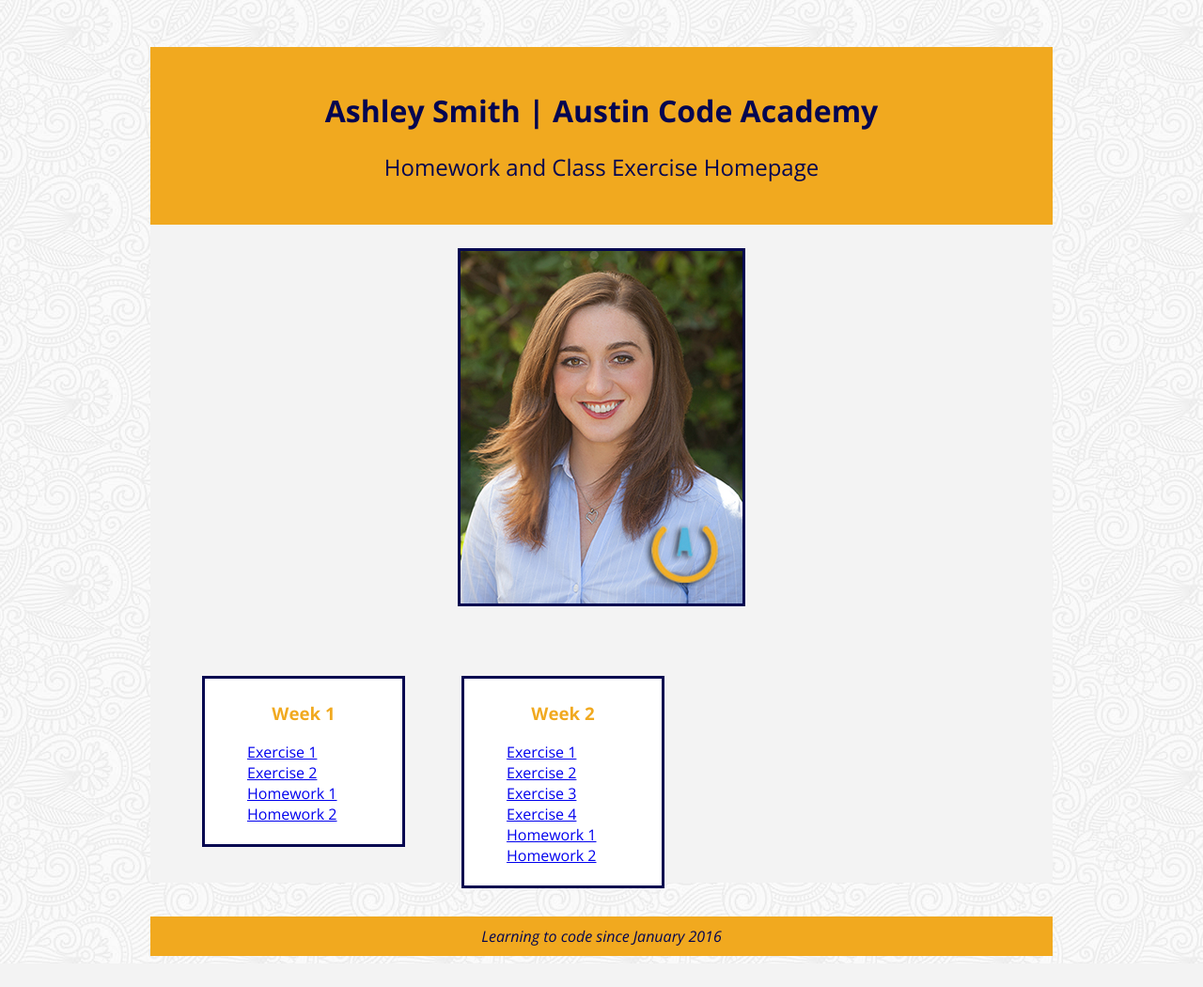
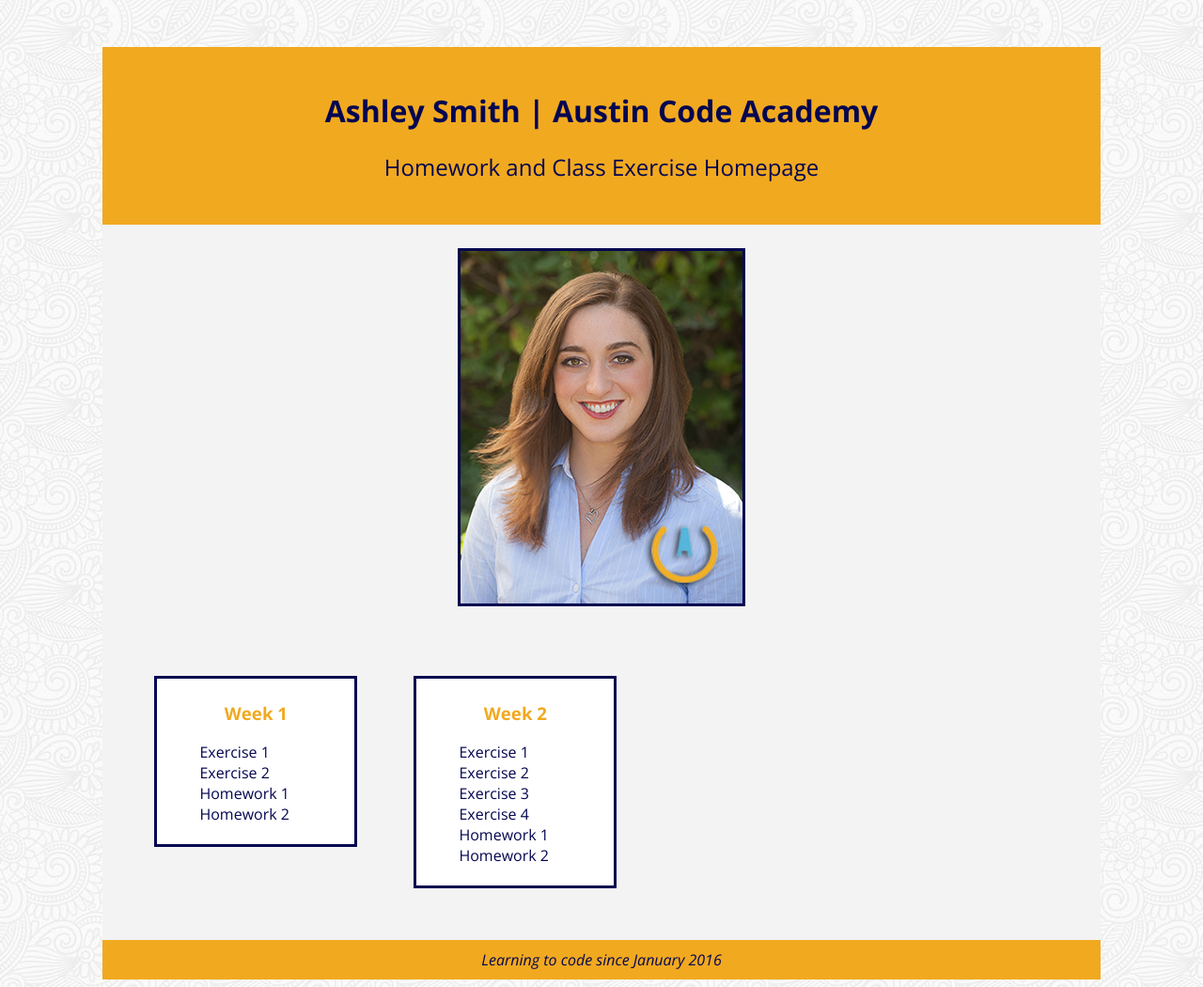
Before and after one commit to ashley-austincoder/ashley-austincoder.github.io, a PHP site: page / in a window 1280 px wide. Shown: the whole page at 94% size. Before the commit the page ends 1023 px from the top, so only its background shows below. Run offline with PHP 8.4, Linux system fonts and the light colour scheme.

Commit message:
change hw to %

```diff
--- a/css/style.css
+++ b/css/style.css
@@ -12,8 +12,7 @@ body {
 }
 
 .container {
-    width: 910px;
-    height: 650px;
+    width: 80%;
     margin: auto;
     background-color: #f3f3f3;
     padding: 25px;
@@ -24,20 +23,23 @@ header {
     margin-top: 50px;
     background-color: #f1a91f;
     padding: 25px;
-    width: 910px;
+    width: 80%;
     margin-left: auto;
     margin-right: auto;
 }
 
-h1 {
+h1, h2 {
     color: #040650;
     text-align: center;
 }
 
 h2 {
+    font-weight: 200;
+}
+
+h3 {
     text-align: center;
-    font-weight: 200;
-    color: #040650;
+    color: #f1a91f;
 }
 
 ul {
@@ -46,6 +48,19 @@ ul {
 
 li {
     text-align: left;
+}
+
+a:link, a:visited {
+    color:#040650;
+    text-decoration: none;
+}
+
+a:hover {
+    text-decoration: underline;
+}
+
+.linkstohw {
+    clear: both;
 }
 
 .week {
@@ -57,12 +72,8 @@ li {
     margin: 30px;
 }
 
-h3 {
-    text-align: center;
-    color: #f1a91f;
-}
 
-img.main_img {
+main > img {
     display: block;
     width: 300px;
     margin-left: auto;
@@ -75,7 +86,13 @@ footer {
     background-color: #f1a91f;
     color: #040650;
     padding: 10px;
-    width: 940px;
+    width: 82.5%;
     margin:auto;
     clear: both;
 }
+
+.self_clear:after {
+  content: "";
+  clear: both;
+  display: table;
+}
--- a/index.html
+++ b/index.html
@@ -19,15 +19,17 @@
         </header>
 
 
-        <div class="container">
+        <div class="container self_clear">
 
 
         <main>
 
-            <img class="main_img" src="img/ashleyACA.jpg" alt="Photo of Ashley" title="Ashley Smith"/>
+            <img src="img/ashleyACA.jpg" alt="Photo of Ashley" title="Ashley Smith"/>
 
             <br>
             <br>
+
+            <div class="linkstohw">
 
             <div class="week">
                 <h3>Week 1</h3>
@@ -51,7 +53,7 @@
                 </ul>
             </div>
 
-
+            </div> <!-- end linkstohw -->
 
 
         </main>
```
Also changed, not shown: testing.html (added, +33 -0 lines).
